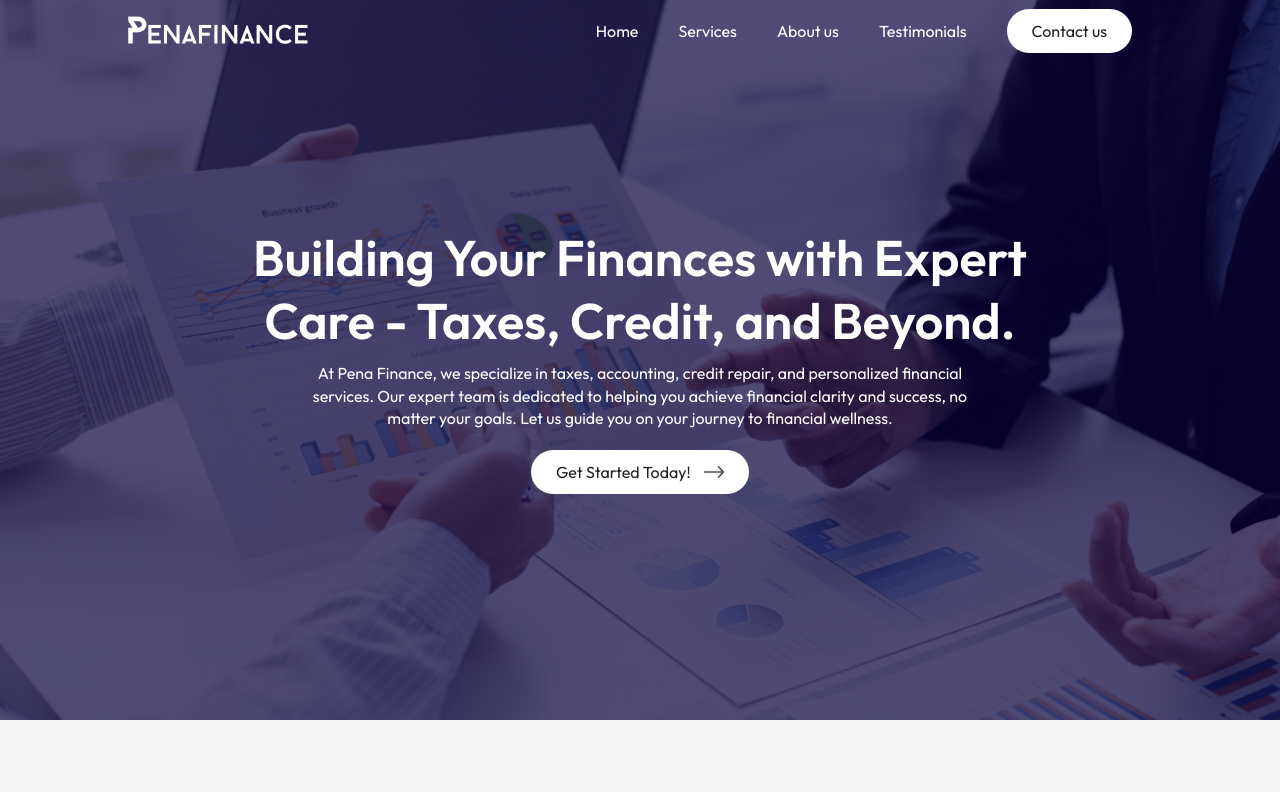
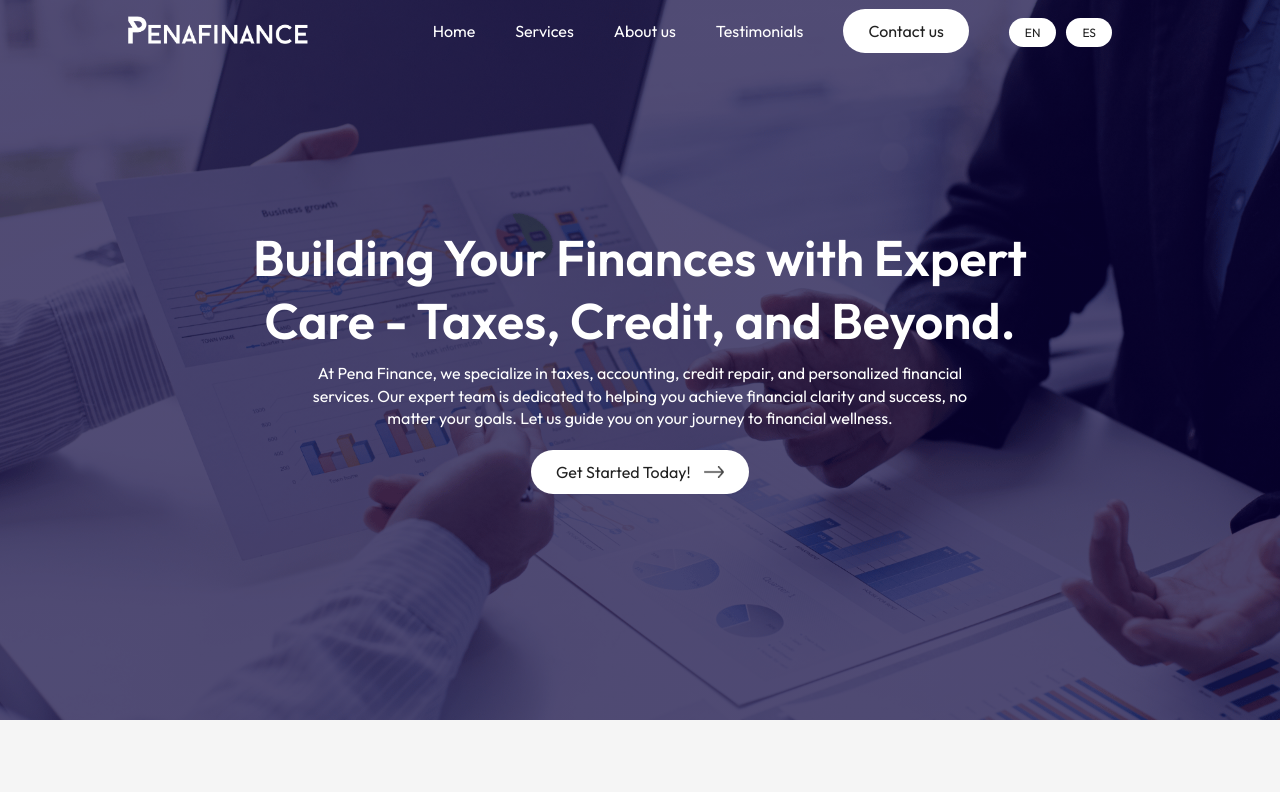
Before and after one commit to daperk/PenaFinance, a React (Vite) app: page / in a window 1280 px wide. Shown: the top 792 px of the page. Built offline with nearby package versions, Linux system fonts and the light colour scheme.

Commit message:
i18n added

```diff
--- a/package.json
+++ b/package.json
@@ -14,6 +14,7 @@
     "i18next-browser-languagedetector": "^8.0.0",
     "react": "^18.3.1",
     "react-dom": "^18.3.1",
+    "react-google-multi-lang": "^1.0.6",
     "react-i18next": "^15.0.2",
     "react-scroll": "^1.9.0"
   },
--- a/src/App.jsx
+++ b/src/App.jsx
@@ -7,19 +7,27 @@ import About from './Components/About/About'
 import Testimonials from './Components/Testimonials/Testimonials'
 import Contact from './Components/Contact/Contact'
 import Footer from './Components/Footer/Footer'
+import { useTranslation } from 'react-i18next'
 
 function App() {
+  const { t, i18n } = useTranslation();
+
+  const changeLanguage = (language) => {
+    i18n.changeLanguage(language);
+  }
+
   return (
-    <div>
+   <div>
       <Navbar />
       <Hero />
       <div className="container">
-        <Title subtitle='Our Services' title='What We Offer' />
+        {/* Translating Titles and Subtitles */}
+        <Title subtitle={t('services.subtitle')} title={t('services.title')} />
         <Services />
         <About />
-        <Title subtitle='Testimonials' title='What Our Clients Say' />
+        <Title subtitle={t('testimonials.subtitle')} title={t('testimonials.title')} />
         <Testimonials />
-        <Title subtitle='Contact Us' title='Get in Touch' />
+        <Title subtitle={t('contact.subtitle')} title={t('contact.title')} />
         <Contact />
         <Footer />
       </div>
--- a/src/Components/About/about.css
+++ b/src/Components/About/about.css
@@ -41,12 +41,12 @@
 }
 
 .about-titles{
-    margin-bottom: 60px;
+    margin-bottom: 40px;
 }
 
 /* --- media query --- */
 
-@media (max-width: 800px){
+@media (max-width: 1200px){
     .about {
         flex-direction: column;
     }
@@ -59,4 +59,11 @@
         flex-basis: 100%;
         text-align: center;
     }
+    .about-titles{
+        display: flex;
+        flex-direction: column;
+        margin-bottom: 60px;
+        text-align: center;
+        align-items: center;
+    }
  }
--- a/src/Components/Navbar/Navbar.jsx
+++ b/src/Components/Navbar/Navbar.jsx
@@ -1,36 +1,89 @@
-import React, { useEffect, useState } from 'react'
-import "./navbar.css"
-import logo from '../../assets/logo.png'
-import menuicon from '../../assets/menu-icon.png'
+import React, { useEffect, useRef, useState } from 'react';
+import './navbar.css';
+import logo from '../../assets/logo.png';
+import menuicon from '../../assets/menu-icon.png';
 import { Link } from 'react-scroll';
+import { useTranslation } from 'react-i18next';
 
 function Navbar() {
   const [sticky, setSticky] = useState(false);
+  const [mobileMenu, setMobileMenu] = useState(false);
+  const navbarRef = useRef(null);
 
-  useEffect(() =>{
-    window.addEventListener('scroll', () => {
+  useEffect(() => {
+    const handleScroll = () => {
       window.scrollY > 50 ? setSticky(true) : setSticky(false);
-    })
-  },[]);
+    };
 
-  const [mobileMenu, setMobileMenu] = useState(false);
+    const handleClickOutside = (event) => {
+      if (navbarRef.current && !navbarRef.current.contains(event.target)) {
+        setMobileMenu(false); // Close menu if click is outside
+      }
+    };
+
+    window.addEventListener('scroll', handleScroll);
+    window.addEventListener('mousedown', handleClickOutside); // Handle outside clicks
+
+    return () => {
+      window.removeEventListener('scroll', handleScroll);
+      window.removeEventListener('mousedown', handleClickOutside); // Cleanup event listener
+    };
+  }, []);
+
   const toggleMenu = () => {
-    mobileMenu ? setMobileMenu(false) : setMobileMenu(true)
-  }
+    setMobileMenu((prev) => !prev); // Toggle menu visibility
+  };
+
+  const handleMenuItemClick = () => {
+    setMobileMenu(false); // Close menu when a menu item is clicked
+  };
+
+  // i18n translations and language change handler
+  const { t, i18n } = useTranslation();
+
+  const changeLanguage = (language) => {
+    i18n.changeLanguage(language);
+  };
 
   return (
-    <nav className={`container ${sticky ? 'dark-nav' : ''}`}>
-       <Link to="hero" smooth={true} offset={0} duration={500}><img className='logo' src={logo} alt="" /></Link>
-      <ul className={mobileMenu ? '' : 'hide-mobile-menu'} >
-        <li><Link to="hero" smooth={true} offset={0} duration={500}>Home</Link></li>
-        <li><Link to="services" smooth={true} offset={-260} duration={500}>Services</Link></li>
-        <li><Link to="about"  smooth={true} offset={-260} duration={500}>About us</Link></li>
-        <li><Link to="testimonials"  smooth={true} offset={-260} duration={500}>Testimonials</Link></li>
-        <li><button className='btn'><Link to="contact" smooth={true} offset={-260} duration={500}>Contact us</Link></button></li>
+    <nav ref={navbarRef} className={`container ${sticky ? 'dark-nav' : ''}`}>
+      <Link to="hero" smooth={true} offset={0} duration={500}>
+        <img className='logo' src={logo} alt="" />
+      </Link>
+      <ul className={mobileMenu ? '' : 'hide-mobile-menu'}>
+        <li>
+          <Link to="hero" smooth={true} offset={0} duration={500} onClick={handleMenuItemClick}>{t('Home')}</Link>
+        </li>
+        <li>
+          <Link to="services" smooth={true} offset={-260} duration={500} onClick={handleMenuItemClick}>{t('Services')}</Link>
+        </li>
+        <li>
+          <Link to="about" smooth={true} offset={-180} duration={500} onClick={handleMenuItemClick}>{t('About us')}</Link>
+        </li>
+        <li>
+          <Link to="testimonials" smooth={true} offset={-260} duration={500} onClick={handleMenuItemClick}>{t('Testimonials')}</Link>
+        </li>
+        {/* <li>
+          <div className="language-switcher">
+            <button onClick={() => changeLanguage('en')}>EN</button>
+            <button onClick={() => changeLanguage('es')}>ES</button>
+          </div>
+        </li> */}
+        <li>
+          <button className='btn'>
+            <Link to="contact" smooth={true} offset={-260} duration={500} onClick={handleMenuItemClick}>{t('Contact us')}</Link>
+          </button>
+        </li>
+        <li>
+          <div className="language-switcher">
+            <button className='btn' onClick={() => changeLanguage('en')}>EN</button>
+            <button className='btn' onClick={() => changeLanguage('es')}>ES</button>
+          </div>
+        </li>
       </ul>
-      <img src={menuicon} alt="" className='menu-icon' onClick={toggleMenu}/>
+      <img src={menuicon} alt="" className='menu-icon' onClick={toggleMenu} />
     </nav>
-  )
+  );
 }
 
-export default Navbar
+export default Navbar;
--- a/src/Components/Navbar/navbar.css
+++ b/src/Components/Navbar/navbar.css
@@ -32,6 +32,30 @@ nav ul li{
     display: none;
 }
 
+.language-switcher {
+    display: flex;
+    justify-content: center;
+    align-items: ;
+    gap: 10px;
+    margin-right: 20px;
+}
+
+.language-switcher .btn {
+    border: none;
+    padding: 7px 16px;
+    cursor: pointer;
+    font-size: 12px;
+    transition: background-color 0.3s ease;
+}
+
+.language-switcher button:hover {
+    background-color: #ddd;
+}
+
+.language-switcher button:focus {
+    outline: none;
+}
+
 /* --- media query --- */
 
 @media (max-width: 1000px){
@@ -43,7 +67,7 @@ nav ul li{
     }
 }
 
-@media (max-width: 840px){
+@media (max-width: 920px){
     nav {
         padding: 15px 0;
     }
@@ -70,4 +94,13 @@ nav ul li{
     .hide-mobile-menu{
         right: -200px;
     }
+    .language-switcher {
+        margin-top: 20px;
+        justify-content: center;
+    }
+
+    .language-switcher button {
+        font-size: 16px;
+        padding: 8px 16px;
+    }
 }
--- a/src/i18n.js
+++ b/src/i18n.js
@@ -0,0 +1,28 @@
+// src/i18n.js
+import i18n from 'i18next';
+import { initReactI18next } from 'react-i18next';
+import LanguageDetector from 'i18next-browser-languagedetector';
+
+// Import your translation files
+import enTranslations from './locales/en/translation.json';
+import esTranslations from './locales/es/translation.json';
+
+// Initialize i18next
+i18n
+  .use(LanguageDetector)  // Detects the user's language
+  .use(initReactI18next)   // Passes i18n down to react-i18next
+  .init({
+    resources: {
+      en: { translation: enTranslations },
+      es: { translation: esTranslations },
+    },
+    fallbackLng: 'en',      // Default language if no match
+    interpolation: {
+      escapeValue: false,    // React already handles escaping
+    },
+    detection: {
+      order: ['localStorage', 'navigator'], // Detect language from browser or localStorage
+    }
+  });
+
+export default i18n;
--- /dev/null
+++ b/src/locales/en/translation.json
@@ -0,0 +1,14 @@
+{
+    "services": {
+      "subtitle": "Our Services",
+      "title": "What We Offer"
+    },
+    "testimonials": {
+      "subtitle": "Testimonials",
+      "title": "What Our Clients Say"
+    },
+    "contact": {
+      "subtitle": "Contact Us",
+      "title": "Get in Touch"
+    }
+  }
--- /dev/null
+++ b/src/locales/es/translation.json
@@ -0,0 +1,14 @@
+{
+    "services": {
+      "subtitle": "Nuestros Servicios",
+      "title": "Lo Que Ofrecemos"
+    },
+    "testimonials": {
+      "subtitle": "Testimonios",
+      "title": "Lo Que Dicen Nuestros Clientes"
+    },
+    "contact": {
+      "subtitle": "Contáctanos",
+      "title": "Ponte en Contacto"
+    }
+  }
--- a/src/main.jsx
+++ b/src/main.jsx
@@ -2,6 +2,7 @@ import { StrictMode } from 'react'
 import { createRoot } from 'react-dom/client'
 import App from './App.jsx'
 import './index.css'
+import './i18n'
 
 createRoot(document.getElementById('root')).render(
   <StrictMode>
```
Also changed, not shown: 1 other file (tests, documents, lock files or other folders).
